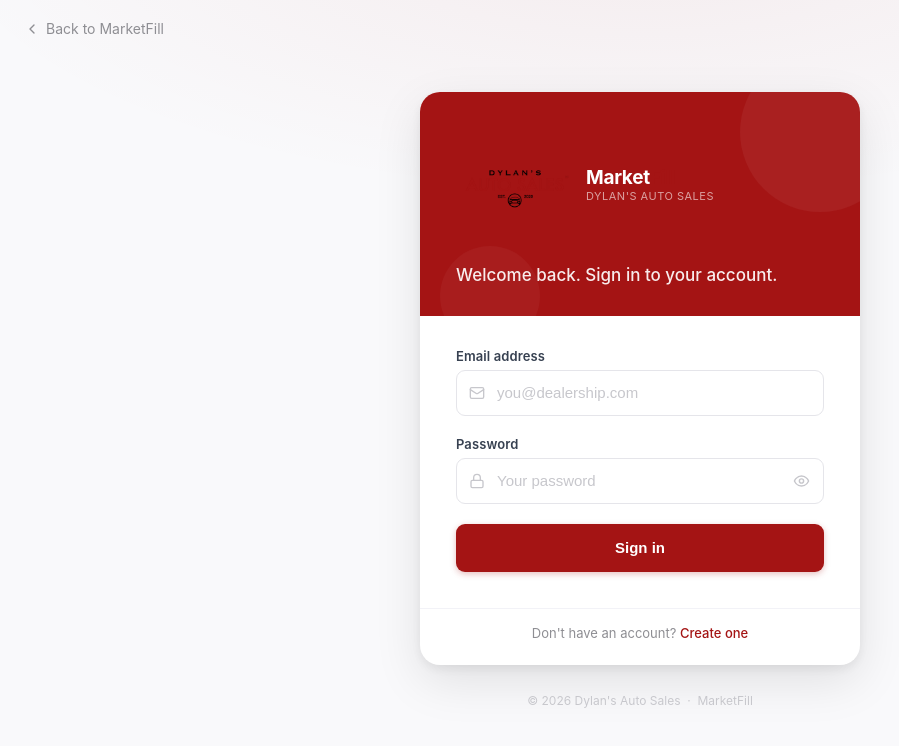
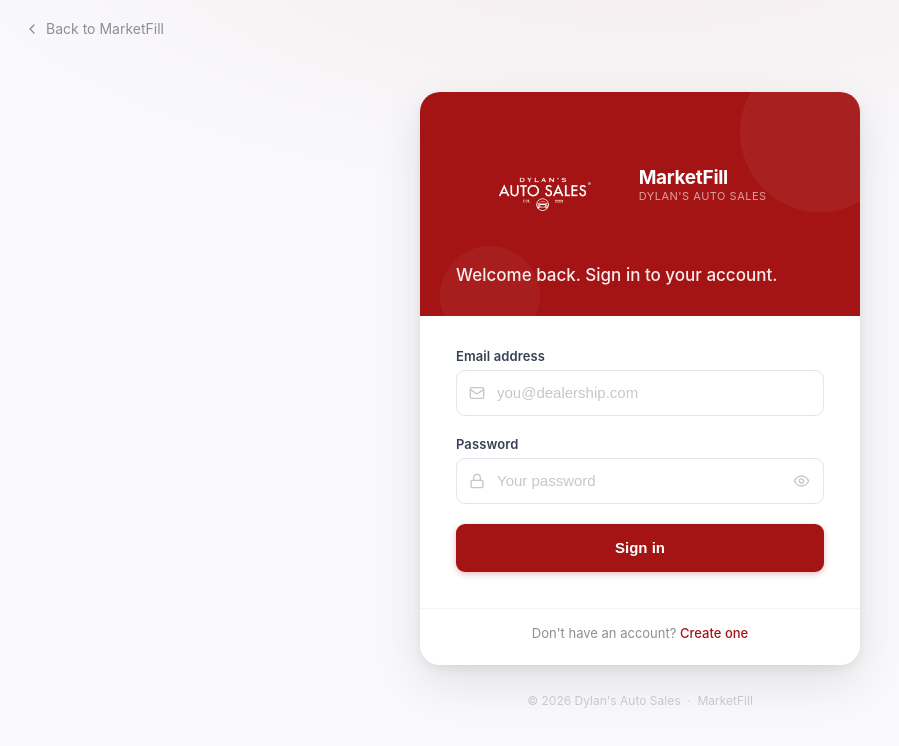
Before and after one commit to braikes1/dylansautosales_facebook_tool, a browser extension: page auto-bot/website/login.html in a window 1280 px wide. Shown: the whole page, without its empty margins (0-899 px from the left). Drawn offline with Linux system fonts and the light colour scheme.

Commit message:
fix: login/signup use all-white logo and white Fill text on red header

```diff
--- a/auto-bot/website/login.html
+++ b/auto-bot/website/login.html
@@ -233,9 +233,9 @@
 
     <div class="card-header">
       <div class="brand">
-        <img src="DAS_1.0.png" alt="Dylan's Auto Sales" style="height:120px;width:auto;border-radius:10px;">
+        <img src="DAS_1.0_all_white.png" alt="Dylan's Auto Sales" style="height:120px;width:auto;border-radius:10px;">
         <div>
-          <div class="brand-name">Market<span style="color:#A41414">Fill</span></div>
+          <div class="brand-name">Market<span style="color:white">Fill</span></div>
           <div class="brand-sub">Dylan's Auto Sales</div>
         </div>
       </div>
```
Also changed, not shown: auto-bot/website/signup.html (+2 -2 lines).
